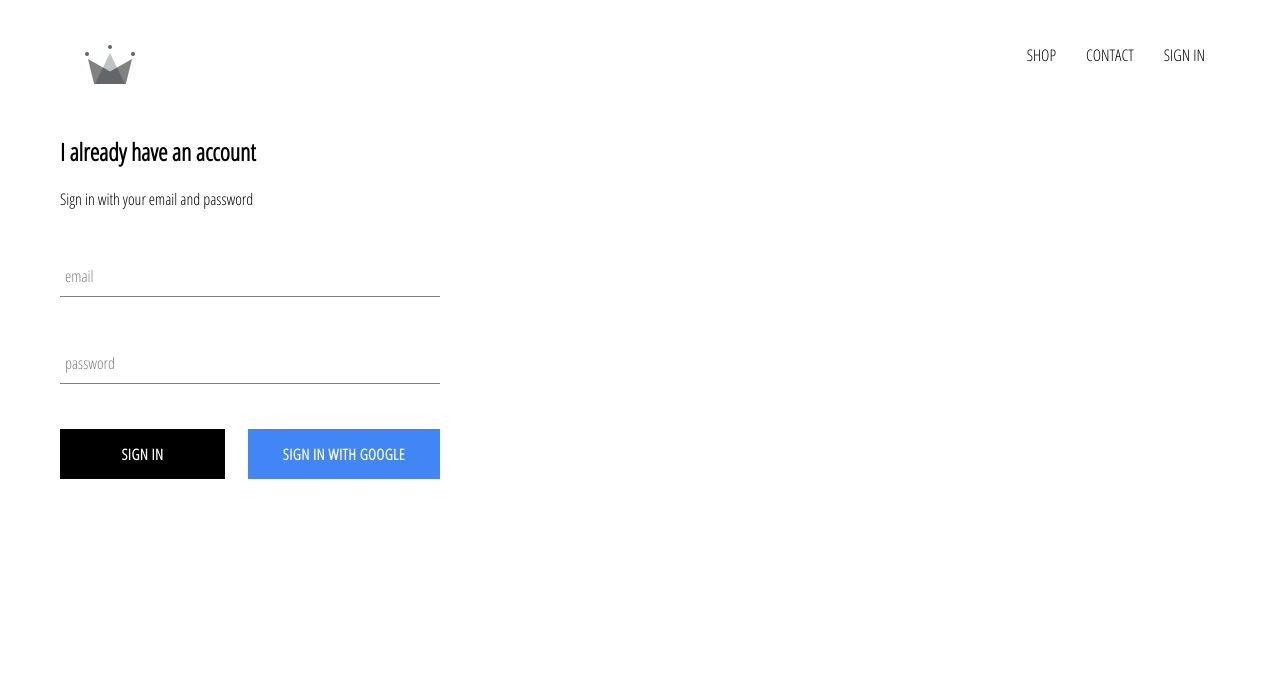
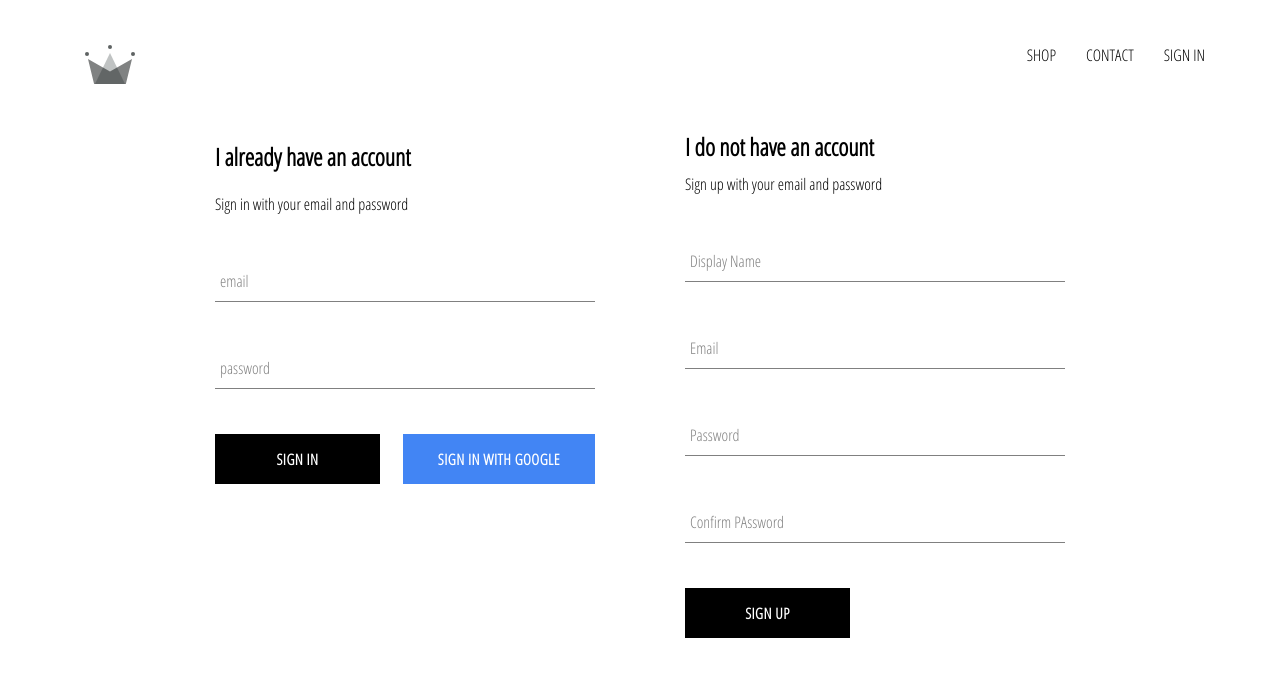
Before and after one commit to TrishaShetty/crwn-clothing, a React (Create React App) app: page /signin in a window 1280 px wide. Shown: the top 676 px of the page. Built offline with nearby package versions, Linux system fonts and the light colour scheme; no server answers.

Commit message:
implemented firebase utils, included ability to store authenticated users into our firebase database

```diff
--- a/src/App.js
+++ b/src/App.js
@@ -7,7 +7,7 @@ import ShopPage from './pages/shop/shop.component.jsx';
 import HomePage from './pages/homepage/homepage.component';
 import Header from './components/header/header.component.jsx';
 import SignInAndSignUpPage from './pages/sign-in-and-sign-up/sign-in-and-sign-up.component.jsx';
-import { auth } from './firebase/firebase.utils';
+import { auth, createUserProfileDocument } from './firebase/firebase.utils';
 
 
 class App extends React.Component {
@@ -22,10 +22,21 @@ class App extends React.Component {
   unsubscribeFromAuth = null
 
   componentDidMount(){
-    this.unsubscribeFromAuth = auth.onAuthStateChanged(user => {
-      this.setState({ currentUser: user});
+    this.unsubscribeFromAuth = auth.onAuthStateChanged(async userAuth => {
+      if(userAuth){
+        const userRef = await createUserProfileDocument(userAuth);
 
-      console.log(user);
+        userRef.onSnapshot(snapShot => {
+          this.setState({
+            currentUser:{
+              id: snapShot.id,
+              ...snapShot.data()
+            },
+            })
+            console.log(this.state);
+        });
+      }
+      this.setState({currentUser: userAuth});
     })
   }
 
--- /dev/null
+++ b/src/components/sign-up/sign-up.component.jsx
@@ -0,0 +1,96 @@
+import React from 'react';
+
+import FormInput from '../form-input/form-input.component';
+import CustomButton from '../custom-button/custom-button.component';
+import { auth, createUserProfileDocument } from '../../firebase/firebase.utils';
+import './sign-up.styles.scss';
+
+class SignUp extends React.Component{
+    constructor(){
+        super();
+
+        this.state = {
+            displayName: '',
+            email: '',
+            password: '',
+            confirmPassword: ''
+        }
+    }
+
+    handleSubmit = async event => {
+        event.preventDefault();
+
+        const { displayName, email, password, confirmPassword }= this.state;
+
+        if(password !== confirmPassword){
+            alert("passwords don't match");
+            return;
+        }
+
+        try{
+
+            const { user } = await auth.createUserWithEmailAndPassword(email, password);
+
+            await createUserProfileDocument(user, {displayName});
+
+            this.setState({
+                displayName: '',
+                email: '',
+                password: '',
+                confirmPassword: ''
+            })
+
+        }catch(error){
+            console.error(error);
+        }
+
+    };
+
+    handleChange = event => {
+        const { name, value } = event.target;
+
+        this.setState({ [name]: value })
+    }
+
+    render(){
+        const { displayName, email, password, confirmPassword }= this.state;
+        return(
+            <div className='sign-up'>
+                <h2 className='title'>I do not have an account</h2>
+                <span>Sign up with your email and password</span>
+                <form onSubmit={this.handleSubmit}>
+                <FormInput type='text'
+                name='displayName'
+                value={displayName}
+                onChange={this.handleChange}
+                label='Display Name'
+                required />
+
+                <FormInput type='email'
+                name='email'
+                value={email}
+                onChange={this.handleChange}
+                label='Email'
+                required />
+
+                <FormInput type='password'
+                name='password'
+                value={password}
+                onChange={this.handleChange}
+                label='Password'
+                required />
+
+                <FormInput type='password'
+                name='confirmPassword'
+                value={confirmPassword}
+                onChange={this.handleChange}
+                label='Confirm PAssword'
+                required />
+                <CustomButton type='submit'>SIGN UP</CustomButton>
+                </form>
+            </div>
+        )
+    }
+}
+
+export default SignUp;
--- /dev/null
+++ b/src/components/sign-up/sign-up.styles.scss
@@ -0,0 +1,9 @@
+.sign-up {
+    display: flex;
+    flex-direction: column;
+    width: 380px;
+
+    .title {
+      margin: 10px 0;
+    }
+  }
--- a/src/firebase/firebase.utils.js
+++ b/src/firebase/firebase.utils.js
@@ -13,6 +13,33 @@ const config = {
     measurementId: "G-F64LX32SRW"
   };
 
+  export const createUserProfileDocument = async(userAuth, additionalData) => {
+      if(!userAuth) return;
+
+      const userRef = firestore.doc(`users/${userAuth.uid}`);
+
+      const snapShot = await userRef.get();
+      // console.log(snapShot)
+
+      if(!snapShot.exists){
+        const { displayName, email } = userAuth;
+        const createdAt = new Date();
+
+        try{
+          await userRef.set({
+            displayName,
+            email,
+            createdAt,
+            ...additionalData
+          })
+        }catch(error){
+          console.log('error creating user', error.message);
+        }
+      }
+
+      return userRef;
+
+  };
 
   firebase.initializeApp(config);
 
--- a/src/pages/sign-in-and-sign-up/sign-in-and-sign-up.component.jsx
+++ b/src/pages/sign-in-and-sign-up/sign-in-and-sign-up.component.jsx
@@ -1,11 +1,13 @@
 import React from 'react';
 
 import SignIn from '../../components/sign-in/sign-in.component';
+import SignUp from '../../components/sign-up/sign-up.component';
 import './sign-in-and-sign-up.styles.scss';
 
 const SignInAndSignUpPage = () => (
     <div className='sign-in-and-sign-up'>
         <SignIn />
+        <SignUp />
     </div>
 );
 
--- a/src/pages/sign-in-and-sign-up/sign-in-and-sign-up.styles.scss
+++ b/src/pages/sign-in-and-sign-up/sign-in-and-sign-up.styles.scss
@@ -0,0 +1,6 @@
+.sign-in-and-sign-up {
+    width: 850px;
+    display: flex;
+    justify-content: space-between;
+    margin: 30px auto;
+  }
```
